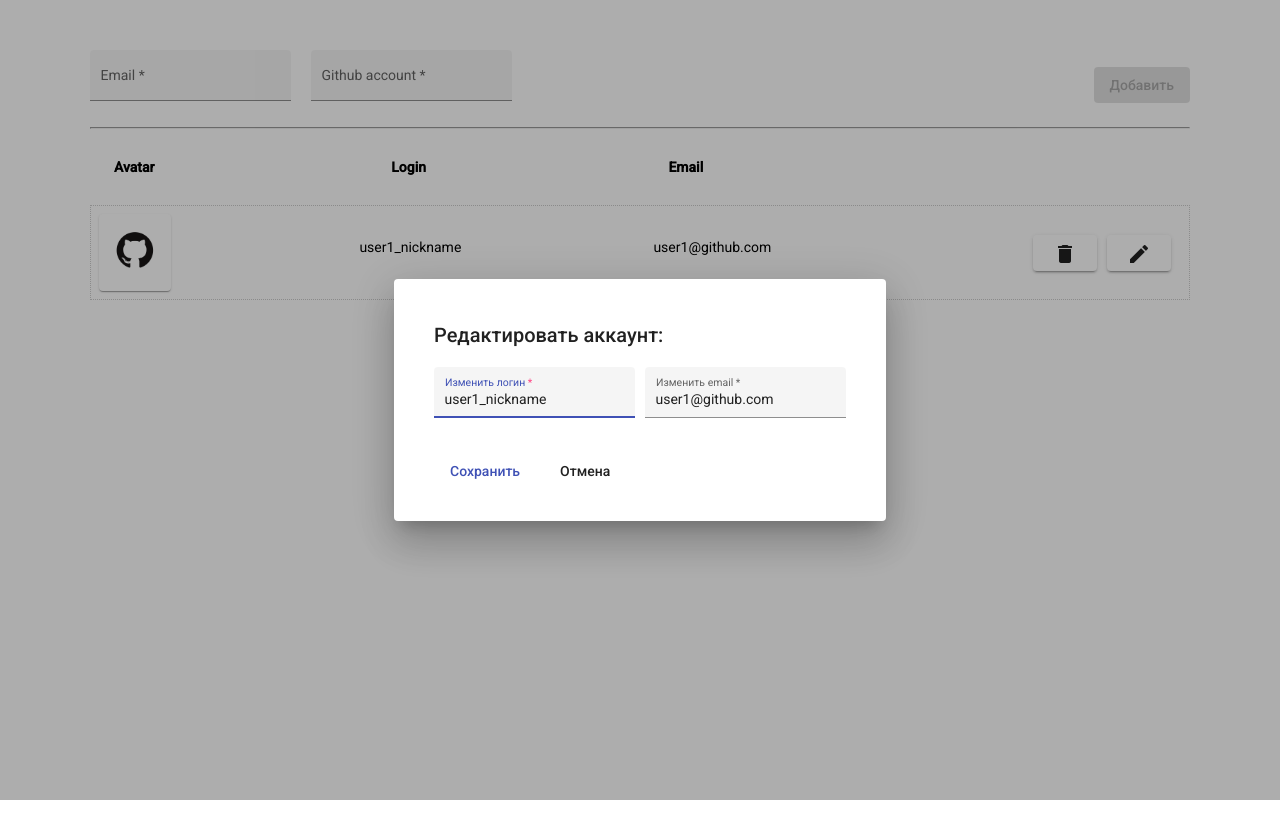
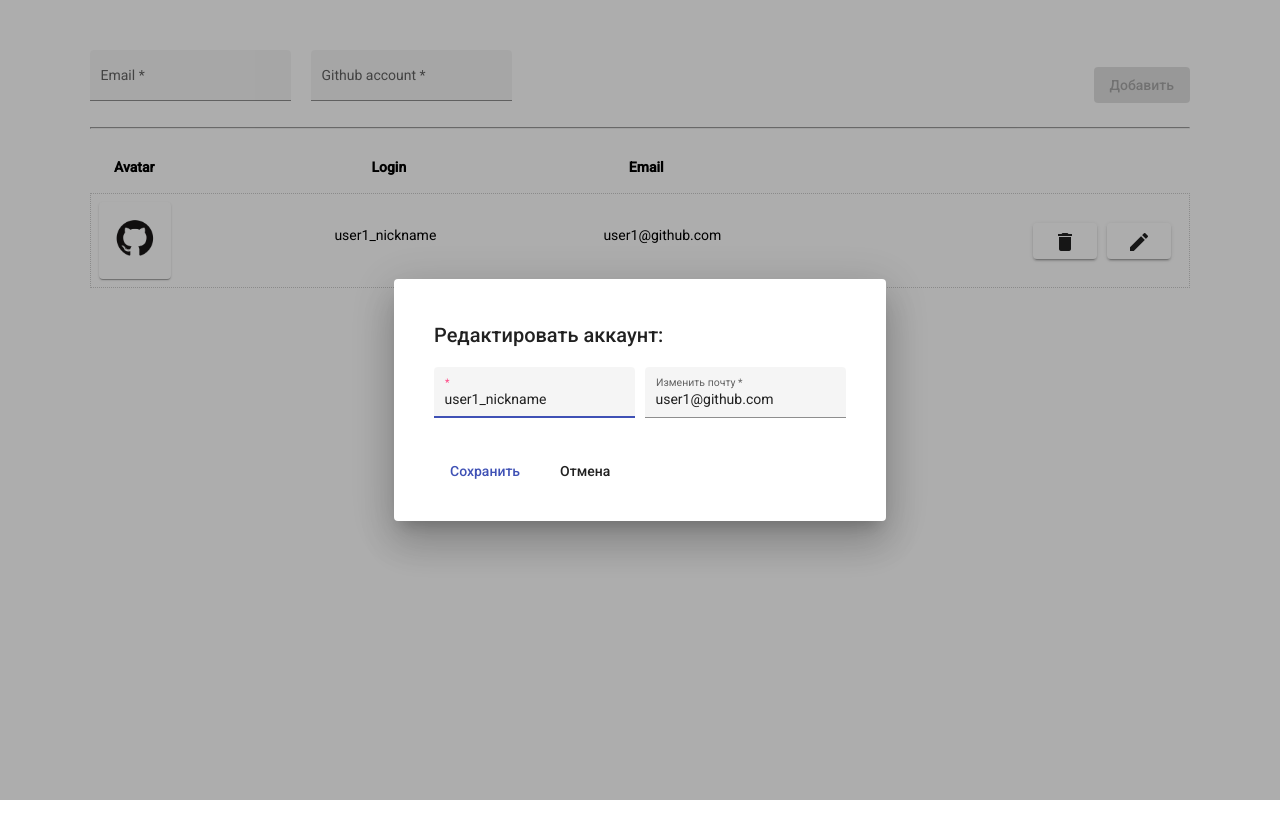
Before and after one commit to nickkulman/catalogue-app, an Angular app: page / in a window 1280 px wide. Both pictures are taken after a click on the button "create". Shown: the top 838 px of the page. Built offline with nearby package versions, Linux system fonts and the light colour scheme.

Commit message:
user-list service added

```diff
--- a/src/app/app.component.css
+++ b/src/app/app.component.css
@@ -1,6 +1,8 @@
 .header {
 
   width: 660px;
+  min-width: 50%;
+  max-width: 80%;
   padding: 0.5rem;
   margin: 0 1rem;
   display: flex;
@@ -9,8 +11,8 @@
   justify-content: space-between;
 }
 
-.header p {
+.header div {
 
-  width: 16%;
+  width: 22%;
   font-weight: bold;
 }
--- a/src/app/app.component.html
+++ b/src/app/app.component.html
@@ -7,15 +7,15 @@
   <hr>
 
   <div class="header">
-    <p>Avatar</p>
-    <p>Login</p>
-    <p>Email</p>
+    <div>Avatar</div>
+    <div>Login</div>
+    <div>Email</div>
   </div>
 
   <app-user
-    *ngFor="let user of users; let i = index"
+    *ngFor="let user of userListService.usersSubject$ | async"
     [user]="user"
-    (onRemove)="removeUser(i)"
+    (onRemove)="removeUser(user)"
   ></app-user>
 
 
--- a/src/app/app.component.ts
+++ b/src/app/app.component.ts
@@ -1,12 +1,6 @@
-import { Component } from '@angular/core';
-import {MessageComponent} from "./message/message.component";
-import {MatDialog} from "@angular/material/dialog";
-
-export interface User {
-  avatar?: any
-  login: string
-  email: string
-}
+import {Component, OnInit} from '@angular/core';
+import {UserListService} from "./user-list.service";
+import {User} from "./user-list.service";
 
 
 @Component({
@@ -14,39 +8,21 @@ export interface User {
   templateUrl: './app.component.html',
   styleUrls: ['./app.component.css']
 })
-export class AppComponent {
+export class AppComponent implements OnInit {
 
-  constructor(public message: MatDialog) {}
-
-  users: User[] = [
-    {avatar: './assets/github-default-icon.png', login: 'user1_nickname', email: 'user1@github.com'}
-  ];
+  constructor(public userListService: UserListService) {}
 
   user!: User;
 
-  updateUsers(user: User) {
-
-
-    for (let i = 0; i < this.users.length; i++) {
-      if (user.login == this.users[i].login) {
-        console.log('Пользователь уже находится в каталоге');
-        this.openMessage(`Пользователь ${user.login} уже находится в каталоге`);
-        return;
-      }
-    }
-
-    this.users.unshift(user);
-    this.openMessage(`Пользователь ${user.login} добавлен`);
+  ngOnInit() {
   }
 
-
-  openMessage(warning: string) {
-    this.message.open(MessageComponent, {data: {warning}});
+  updateUsers(user: User) {
+    this.userListService.updateUsers(user)
   }
 
-  removeUser(index: number) {
-    this.users.splice(index,1)
+  removeUser(user: User) {
+    this.userListService.removeUser(user)
   }
 
-
 }
--- a/src/app/app.module.ts
+++ b/src/app/app.module.ts
@@ -21,6 +21,7 @@ import {MatCardModule} from '@angular/material/card';
 import {GithubDataService} from "./github-data.service";
 import { HttpClientModule } from '@angular/common/http';
 import { MessageComponent } from './message/message.component';
+import {UserListService} from "./user-list.service";
 
 @NgModule({
   declarations: [
@@ -47,7 +48,8 @@ import { MessageComponent } from './message/message.component';
 
   ],
   providers: [
-    GithubDataService
+    GithubDataService,
+    UserListService
   ],
   bootstrap: [AppComponent]
 })
--- a/src/app/edit-dialog/edit-dialog.component.html
+++ b/src/app/edit-dialog/edit-dialog.component.html
@@ -6,13 +6,13 @@
     <form [formGroup]="form">
 
       <mat-form-field appearance="fill" style="margin-right: 10px">
-        <mat-label>Изменить логин</mat-label>
+        <mat-label></mat-label>
         <input [formControl]="login" matInput placeholder="Login">
 
       </mat-form-field>
 
       <mat-form-field appearance="fill">
-        <mat-label>Изменить email</mat-label>
+        <mat-label>Изменить почту</mat-label>
         <input [formControl]="email" matInput placeholder="Email">
 
       </mat-form-field>
--- a/src/app/edit-dialog/edit-dialog.component.ts
+++ b/src/app/edit-dialog/edit-dialog.component.ts
@@ -1,7 +1,8 @@
 import {Component, Inject, OnInit} from '@angular/core';
-import {User} from '../app.component';
+
 import {MAT_DIALOG_DATA} from '@angular/material/dialog';
 import {FormControl, FormGroup, Validators} from '@angular/forms';
+import {User} from "../user-list.service";
 
 
 @Component({
@@ -31,8 +32,8 @@ export class EditDialogComponent implements OnInit {
     ]);
 
     this.form = new FormGroup({
-      email: this.email,
-      login: this.login
+      email: this.email
+      // login: this.login
     });
 
     this.form.valueChanges.subscribe((value) => {
--- a/src/app/search/search.component.ts
+++ b/src/app/search/search.component.ts
@@ -1,9 +1,10 @@
 import {Component, EventEmitter, Input, OnInit, Output} from '@angular/core';
 import {FormControl, FormGroup, Validators} from '@angular/forms';
-import {User} from "../app.component";
+
 import {GithubDataService} from '../github-data.service';
 import {MatDialog} from "@angular/material/dialog";
 import {MessageComponent} from "../message/message.component";
+import {User} from "../user-list.service";
 
 
 @Component({
--- /dev/null
+++ b/src/app/user-list.service.ts
@@ -0,0 +1,51 @@
+import { Injectable } from '@angular/core';
+import {MessageComponent} from "./message/message.component";
+import {MatDialog} from "@angular/material/dialog";
+import {BehaviorSubject} from "rxjs";
+
+export interface User {
+  avatar?: string
+  login: string
+  email: string
+}
+
+@Injectable({
+  providedIn: 'root'
+})
+export class UserListService {
+
+  constructor(public message: MatDialog) { }
+
+  private users: User[] = [
+    {avatar: './assets/github-default-icon.png', login: 'user1_nickname', email: 'user1@github.com'}
+  ];
+
+  public usersSubject$ = new BehaviorSubject<User[]>(this.users);
+
+  updateUsers(user: User) {
+
+
+    for (let i = 0; i < this.users.length; i++) {
+      if (user.login === this.users[i].login) {
+        console.log('Пользователь уже находится в каталоге');
+        this.openMessage(`Пользователь ${user.login} уже находится в каталоге`);
+        return;
+      }
+    }
+
+    this.users.push(user);
+    this.usersSubject$.next(this.users);
+    this.openMessage(`Пользователь ${user.login} добавлен`);
+  }
+
+
+  openMessage(warning: string) {
+    this.message.open(MessageComponent, {data: {warning}});
+  }
+
+  removeUser(user: User) {
+    const index = this.users.findIndex(item => item.login === user.login);
+    this.users.splice(index,1);
+    this.usersSubject$.next(this.users);
+  }
+}
--- a/src/app/user/user.component.css
+++ b/src/app/user/user.component.css
@@ -5,12 +5,11 @@
   display: flex;
   flex-direction: row;
   align-items: center;
+
 }
 
 p {
-
   width: 16%;
-
 }
 
 .buttons {
@@ -23,7 +22,13 @@ button {
 
 .wrapper {
   width: 660px;
+  min-width: 50%;
+  max-width: 100%;
   display: flex;
   align-items: center;
   justify-content: space-between;
 }
+
+.wrapper p:nth-child(3) {
+  margin-right: 50px;
+}
--- a/src/app/user/user.component.ts
+++ b/src/app/user/user.component.ts
@@ -1,7 +1,8 @@
 import {Component, Input, Output, OnInit, EventEmitter} from '@angular/core';
-import {User} from "../app.component";
+
 import {MatDialog} from "@angular/material/dialog";
 import {EditDialogComponent} from "../edit-dialog/edit-dialog.component";
+import {User} from "../user-list.service";
 
 @Component({
   selector: 'app-user',
```
